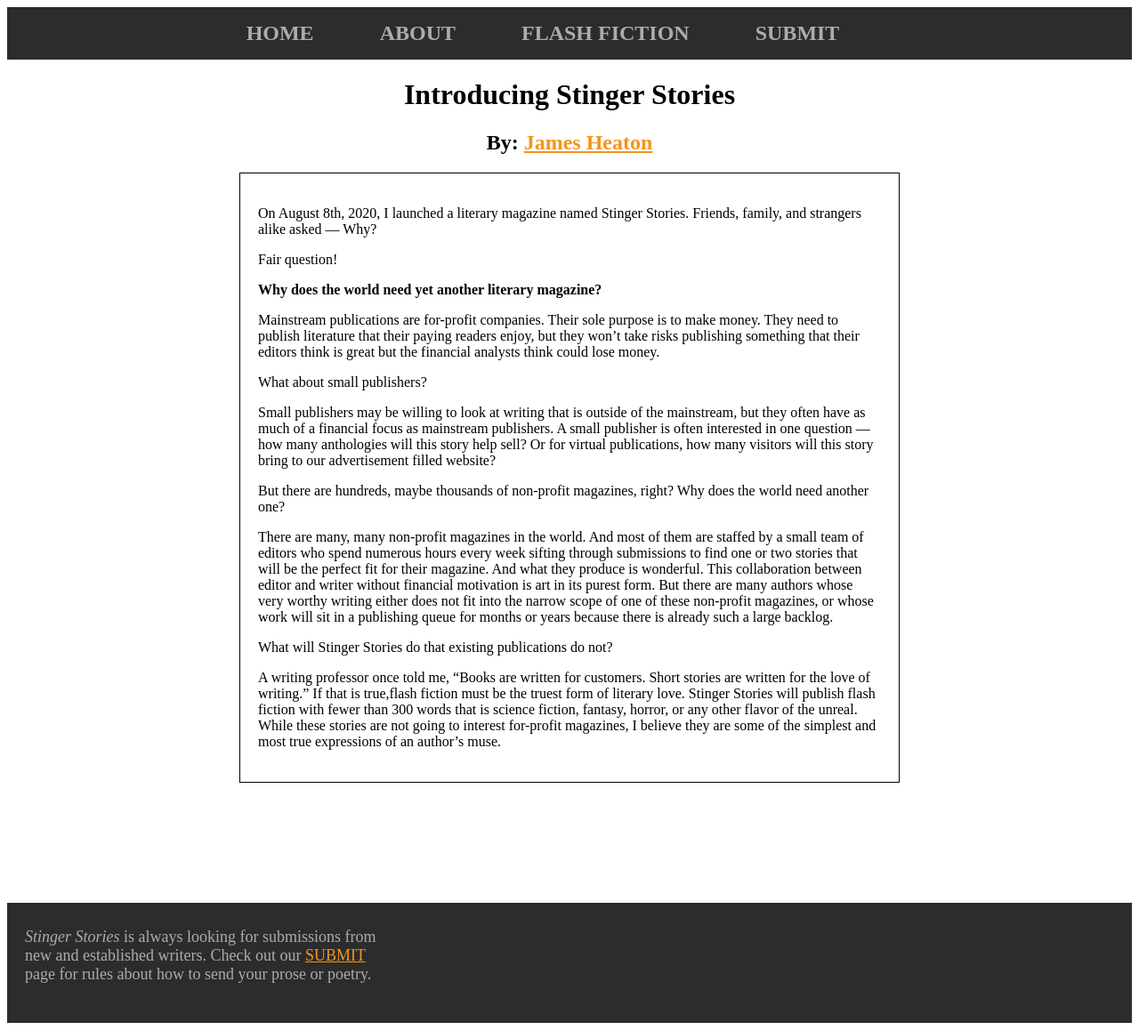
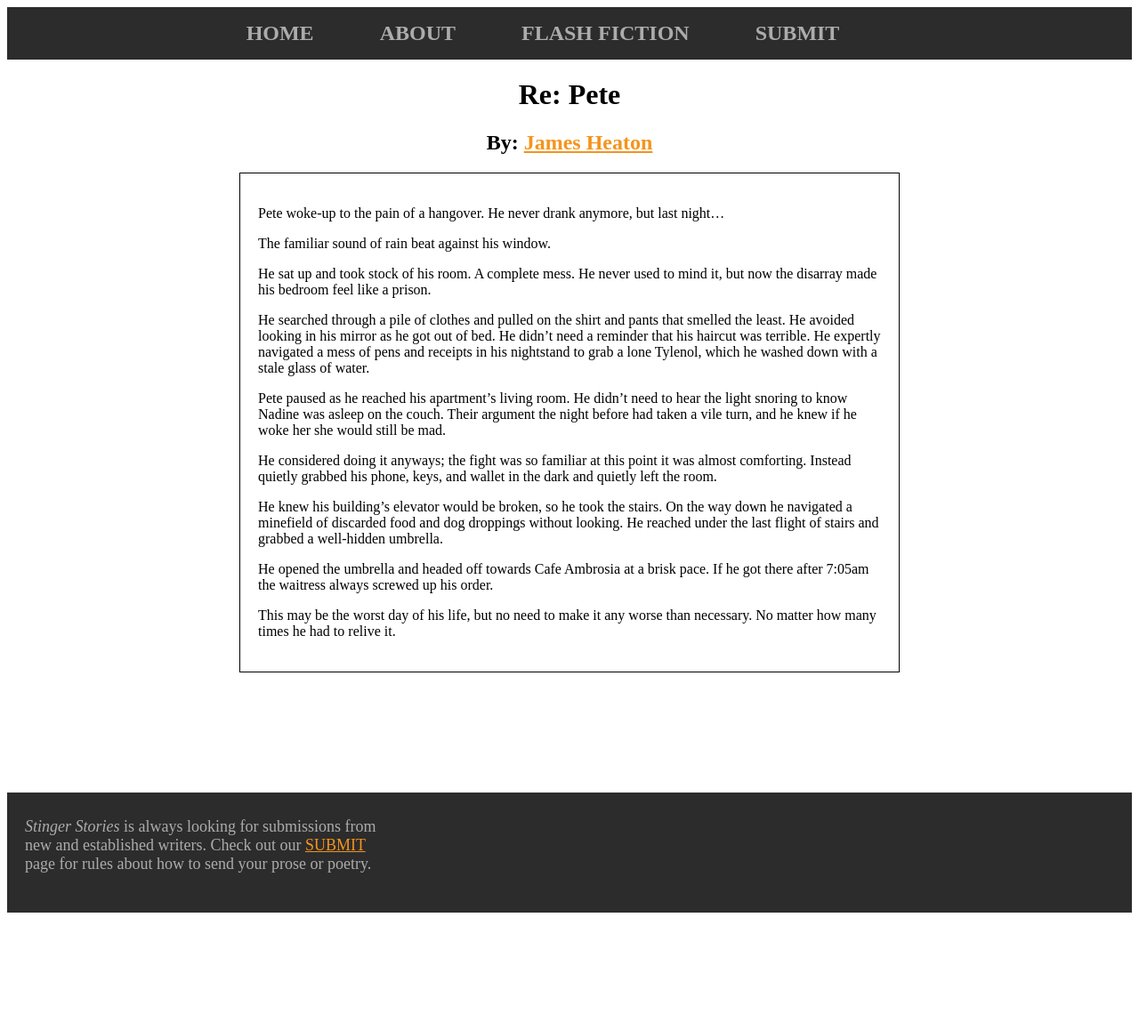
Before and after one commit to jwheatonumich/stinger-stories, a Jekyll site: the page built from story/_posts/2020-08-29-re-pete.markdown, in a window 1280 px wide. Shown: the whole page at 89% size. Built offline with Jekyll 4.4.1, drawn with Linux system fonts in a browser that asks for light colours; after the commit the page ends 1034 px from its top, so only the background shows below that.

Commit message:
Fixed blog post content

```diff
--- a/blog/_posts/2020-08-29-re-pete.markdown
+++ /dev/null
@@ -1,31 +0,0 @@
----
-layout: post
-title: "Introducing Stinger Stories"
-author: "James Heaton"
-date:   2020-09-04 01:01:01 -0500
-excerpt_separator: <!--more-->
-permalink: /:title
-category:
----
-
-On August 8th, 2020, I launched a literary magazine named Stinger Stories.
-Friends, family, and strangers alike asked — Why?
-<!--more-->
-
-Fair question!
-
-<b>Why does the world need yet another literary magazine?</b>
-
-Mainstream publications are for-profit companies. Their sole purpose is to make money. They need to publish literature that their paying readers enjoy, but they won’t take risks publishing something that their editors think is great but the financial analysts think could lose money.
-
-What about small publishers?
-
-Small publishers may be willing to look at writing that is outside of the mainstream, but they often have as much of a financial focus as mainstream publishers. A small publisher is often interested in one question — how many anthologies will this story help sell? Or for virtual publications, how many visitors will this story bring to our advertisement filled website?
-
-But there are hundreds, maybe thousands of non-profit magazines, right? Why does the world need another one?
-
-There are many, many non-profit magazines in the world. And most of them are staffed by a small team of editors who spend numerous hours every week sifting through submissions to find one or two stories that will be the perfect fit for their magazine. And what they produce is wonderful. This collaboration between editor and writer without financial motivation is art in its purest form. But there are many authors whose very worthy writing either does not fit into the narrow scope of one of these non-profit magazines, or whose work will sit in a publishing queue for months or years because there is already such a large backlog.
-
-What will Stinger Stories do that existing publications do not?
-
-A writing professor once told me, “Books are written for customers. Short stories are written for the love of writing.” If that is true,flash fiction must be the truest form of literary love. Stinger Stories will publish flash fiction with fewer than 300 words that is science fiction, fantasy, horror, or any other flavor of the unreal. While these stories are not going to interest for-profit magazines, I believe they are some of the simplest and most true expressions of an author’s muse.
```
Also changed, not shown: blog/_posts/2020-09-04-introducing-stinger-stories.markdown (+14 -4 lines).
